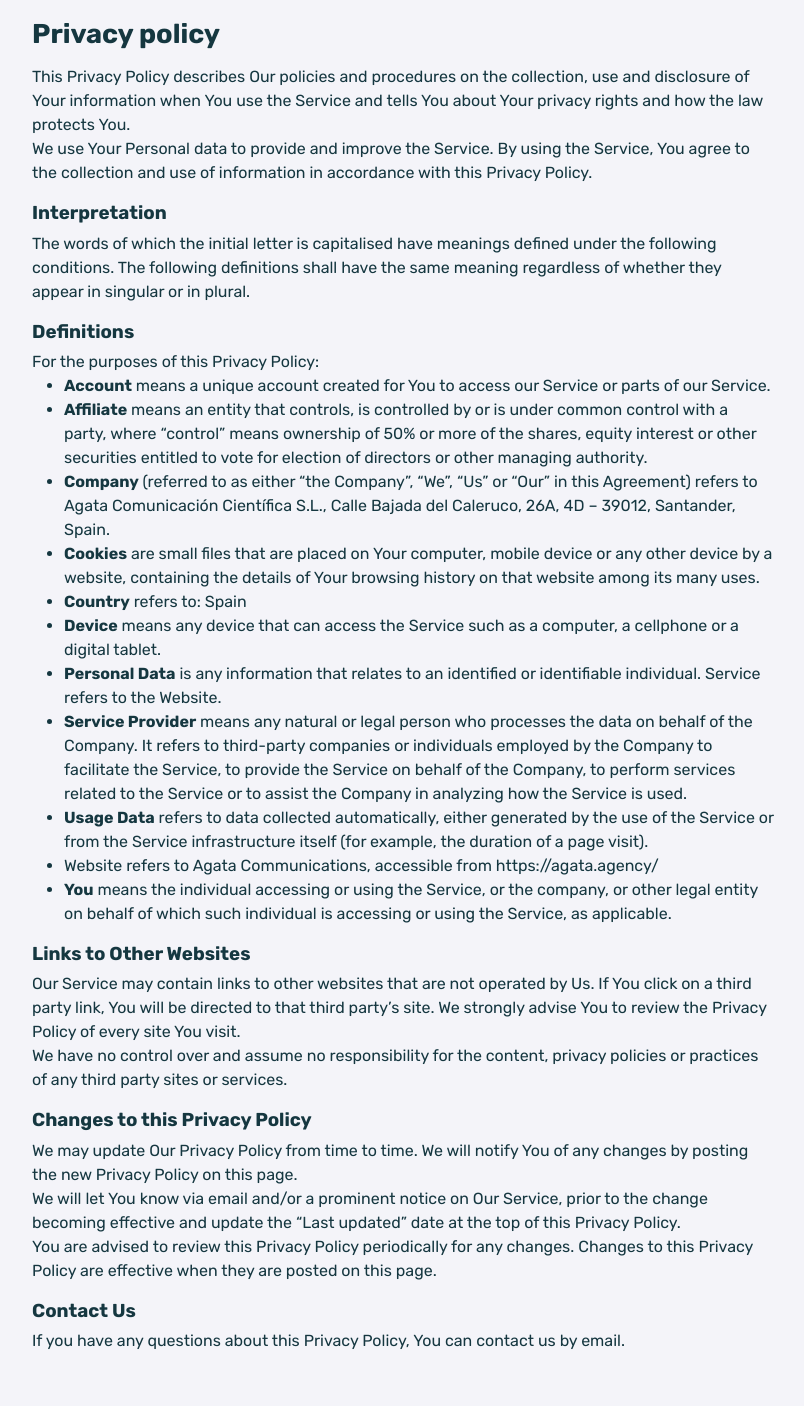
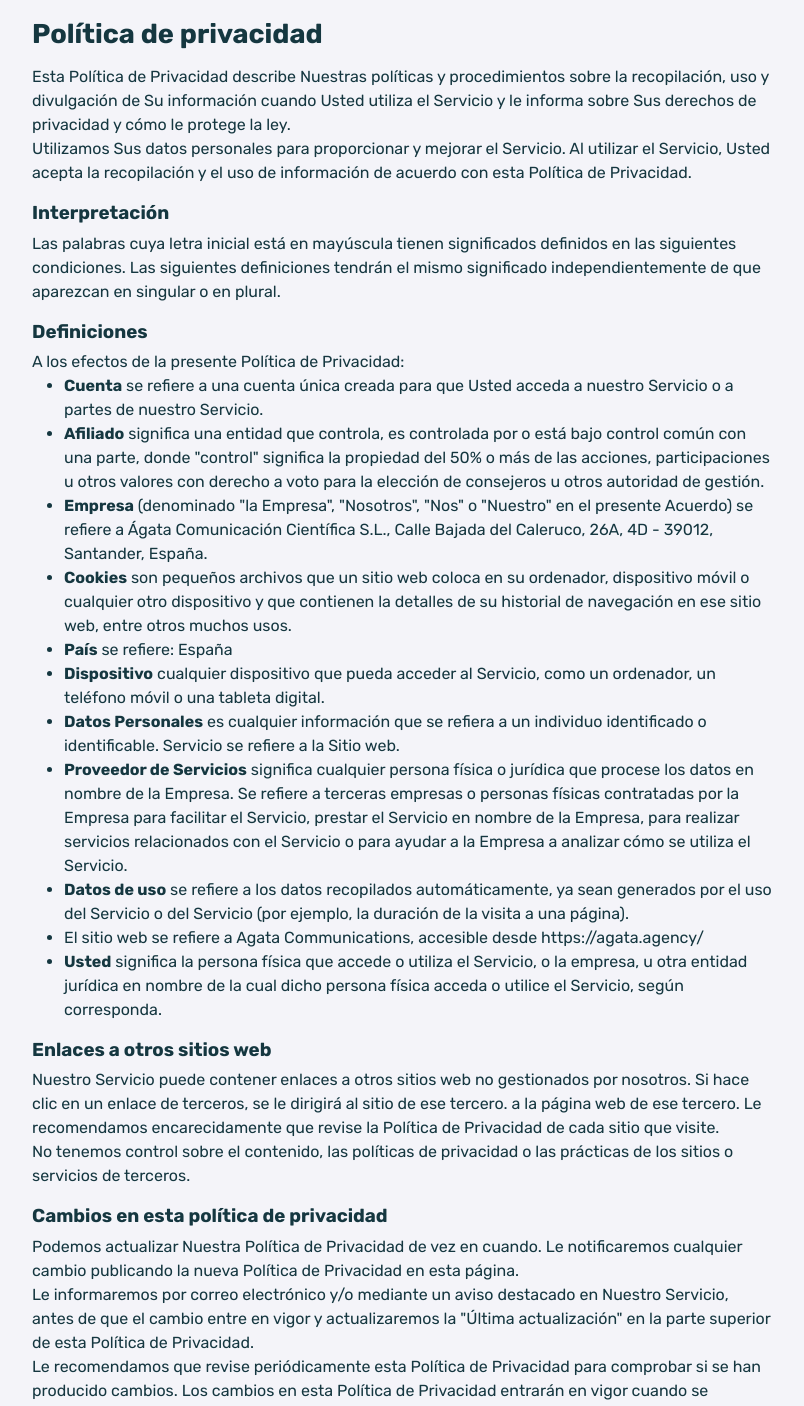
Before and after one commit to martatorredev/ChatPec, a React (Vite) app in the folder frontend/: page /privacy_policy in a window 1280 px wide. Shown: the part 340-1746 px from the top of the page, without its empty margins (237-1041 px from the left). Built offline with nearby package versions, Linux system fonts and the light colour scheme.

Commit message:
feat: Translating the Privacy Policy content to spanish

```diff
--- a/frontend/src/pages/PrivacyPolicy/PrivacyPolicy.jsx
+++ b/frontend/src/pages/PrivacyPolicy/PrivacyPolicy.jsx
@@ -1,91 +1,92 @@
 import AboutStyles from "../About/About.module.css";
-import styles from "./PrivacyPolicy.module.css"
+import styles from "./PrivacyPolicy.module.css";
 const PrivacyPolicy = () => {
    return (
       <div className={AboutStyles.ct + ` ${styles.ct}`}>
          <section>
-            <h2>Privacy policy</h2>
+            <h2>Política de privacidad</h2>
             <p>
-               This Privacy Policy describes Our policies and procedures on the collection, use and disclosure of Your information when You use
-               the Service and tells You about Your privacy rights and how the law protects You.
+               Esta Política de Privacidad describe Nuestras políticas y procedimientos sobre la recopilación, uso y divulgación de Su
+               información cuando Usted utiliza el Servicio y le informa sobre Sus derechos de privacidad y cómo le protege la ley.
             </p>
             <p>
-               We use Your Personal data to provide and improve the Service. By using the Service, You agree to the collection and use of
-               information in accordance with this Privacy Policy.
+               Utilizamos Sus datos personales para proporcionar y mejorar el Servicio. Al utilizar el Servicio, Usted acepta la recopilación y
+               el uso de información de acuerdo con esta Política de Privacidad.
             </p>
-            <h3>Interpretation</h3>
+            <h3>Interpretación</h3>
             <p>
-               The words of which the initial letter is capitalised have meanings defined under the following conditions. The following
-               definitions shall have the same meaning regardless of whether they appear in singular or in plural.
+               Las palabras cuya letra inicial está en mayúscula tienen significados definidos en las siguientes condiciones. Las siguientes
+               definiciones tendrán el mismo significado independientemente de que aparezcan en singular o en plural.
             </p>
-            <h3>Definitions</h3>
-            <p>For the purposes of this Privacy Policy:</p>
+            <h3>Definiciones</h3>
+            <p>A los efectos de la presente Política de Privacidad:</p>
+
             <ul>
                <li>
-                  <b>Account</b> means a unique account created for You to access our Service or parts of our Service.
+                  <b>Cuenta</b> se refiere a una cuenta única creada para que Usted acceda a nuestro Servicio o a partes de nuestro Servicio.
                </li>
                <li>
-                  <b>Affiliate</b> means an entity that controls, is controlled by or is under common control with a party, where “control” means
-                  ownership of 50% or more of the shares, equity interest or other securities entitled to vote for election of directors or other
-                  managing authority.
+                  <b>Afiliado</b> significa una entidad que controla, es controlada por o está bajo control común con una parte, donde "control"
+                  significa la propiedad del 50% o más de las acciones, participaciones u otros valores con derecho a voto para la elección de
+                  consejeros u otros autoridad de gestión.
                </li>
                <li>
-                  <b>Company</b> (referred to as either “the Company”, “We”, “Us” or “Our” in this Agreement) refers to Agata Comunicación
-                  Científica S.L., Calle Bajada del Caleruco, 26A, 4D – 39012, Santander, Spain.
+                  <b>Empresa</b> (denominado "la Empresa", "Nosotros", "Nos" o "Nuestro" en el presente Acuerdo) se refiere a Ágata Comunicación
+                  Científica S.L., Calle Bajada del Caleruco, 26A, 4D - 39012, Santander, España.
                </li>
                <li>
-                  <b>Cookies</b> are small files that are placed on Your computer, mobile device or any other device by a website, containing the
-                  details of Your browsing history on that website among its many uses.
+                  <b>Cookies</b> son pequeños archivos que un sitio web coloca en su ordenador, dispositivo móvil o cualquier otro dispositivo y
+                  que contienen la detalles de su historial de navegación en ese sitio web, entre otros muchos usos.
                </li>
                <li>
-                  <b>Country</b> refers to: Spain
+                  <b>País</b> se refiere: España
                </li>
                <li>
-                  <b>Device</b> means any device that can access the Service such as a computer, a cellphone or a digital tablet.
+                  <b>Dispositivo</b> cualquier dispositivo que pueda acceder al Servicio, como un ordenador, un teléfono móvil o una tableta
+                  digital.
                </li>
                <li>
-                  <b>Personal Data</b> is any information that relates to an identified or identifiable individual. Service refers to the
-                  Website.
+                  <b>Datos Personales</b> es cualquier información que se refiera a un individuo identificado o identificable. Servicio se
+                  refiere a la Sitio web.
                </li>
                <li>
-                  <b>Service Provider</b> means any natural or legal person who processes the data on behalf of the Company. It refers to
-                  third-party companies or individuals employed by the Company to facilitate the Service, to provide the Service on behalf of the
-                  Company, to perform services related to the Service or to assist the Company in analyzing how the Service is used.
+                  <b>Proveedor de Servicios</b> significa cualquier persona física o jurídica que procese los datos en nombre de la Empresa. Se
+                  refiere a terceras empresas o personas físicas contratadas por la Empresa para facilitar el Servicio, prestar el Servicio en
+                  nombre de la Empresa, para realizar servicios relacionados con el Servicio o para ayudar a la Empresa a analizar cómo se
+                  utiliza el Servicio.
                </li>
                <li>
-                  <b>Usage Data</b> refers to data collected automatically, either generated by the use of the Service or from the Service
-                  infrastructure itself (for example, the duration of a page visit).
+                  <b>Datos de uso</b> se refiere a los datos recopilados automáticamente, ya sean generados por el uso del Servicio o del
+                  Servicio (por ejemplo, la duración de la visita a una página).
                </li>
-               <li>Website refers to Agata Communications, accessible from https://agata.agency/</li>
+               <li>El sitio web se refiere a Agata Communications, accesible desde https://agata.agency/</li>
                <li>
-                  <b>You</b> means the individual accessing or using the Service, or the company, or other legal entity on behalf of which such
-                  individual is accessing or using the Service, as applicable.
+                  <b>Usted</b> significa la persona física que accede o utiliza el Servicio, o la empresa, u otra entidad jurídica en nombre de
+                  la cual dicho persona física acceda o utilice el Servicio, según corresponda.
                </li>
             </ul>
-            <h3>Links to Other Websites</h3>
+            <h3>Enlaces a otros sitios web</h3>
             <p>
-               Our Service may contain links to other websites that are not operated by Us. If You click on a third party link, You will be
-               directed to that third party’s site. We strongly advise You to review the Privacy Policy of every site You visit.
+               Nuestro Servicio puede contener enlaces a otros sitios web no gestionados por nosotros. Si hace clic en un enlace de terceros, se
+               le dirigirá al sitio de ese tercero. a la página web de ese tercero. Le recomendamos encarecidamente que revise la Política de
+               Privacidad de cada sitio que visite.
+            </p>
+            <p>No tenemos control sobre el contenido, las políticas de privacidad o las prácticas de los sitios o servicios de terceros.</p>
+            <h3>Cambios en esta política de privacidad</h3>
+            <p>
+               Podemos actualizar Nuestra Política de Privacidad de vez en cuando. Le notificaremos cualquier cambio publicando la nueva Política
+               de Privacidad en esta página.
             </p>
             <p>
-               We have no control over and assume no responsibility for the content, privacy policies or practices of any third party sites or
-               services.
-            </p>
-            <h3>Changes to this Privacy Policy</h3>
-            <p>
-               We may update Our Privacy Policy from time to time. We will notify You of any changes by posting the new Privacy Policy on this
-               page.
+               Le informaremos por correo electrónico y/o mediante un aviso destacado en Nuestro Servicio, antes de que el cambio entre en vigor
+               y actualizaremos la "Última actualización" en la parte superior de esta Política de Privacidad.
             </p>
             <p>
-               We will let You know via email and/or a prominent notice on Our Service, prior to the change becoming effective and update the
-               “Last updated” date at the top of this Privacy Policy.
+               Le recomendamos que revise periódicamente esta Política de Privacidad para comprobar si se han producido cambios. Los cambios en
+               esta Política de Privacidad entrarán en vigor cuando se publiquen en esta página.
             </p>
-            <p>
-               You are advised to review this Privacy Policy periodically for any changes. Changes to this Privacy Policy are effective when they
-               are posted on this page.
-            </p>
-            <h3>Contact Us</h3>
-            <p> If you have any questions about this Privacy Policy, You can contact us by email.</p>
+            <h3>Contacte con nosotros</h3>
+            <p>Si tiene alguna pregunta sobre esta Política de Privacidad, puede ponerse en contacto con nosotros por correo electrónico.</p>
          </section>
       </div>
    );
```
